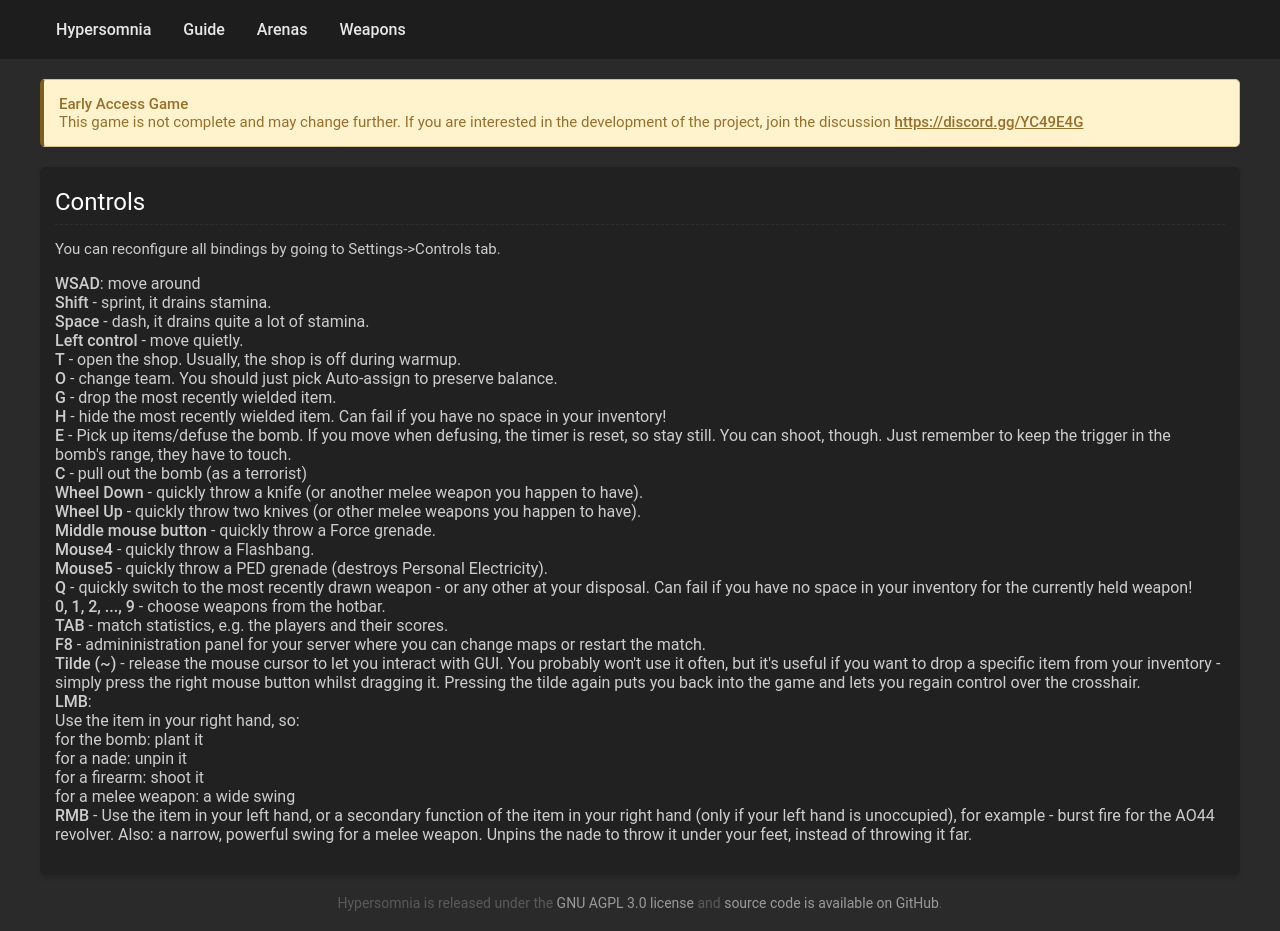
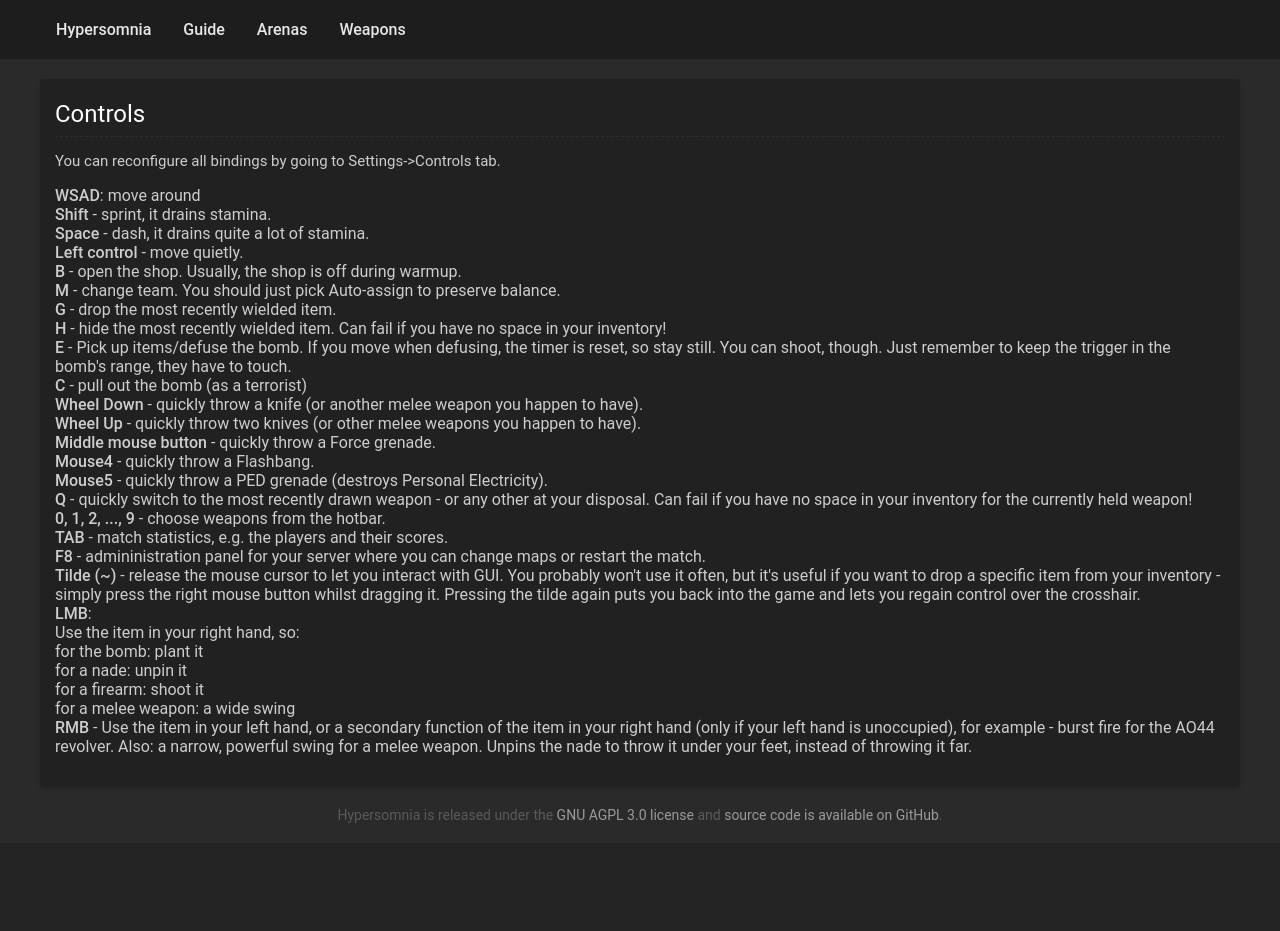
Before and after one commit to TeamHypersomnia/Hypersomnia-homepage, a PHP site: template templates/guide.twig in a window 1280 px wide. After the commit the page ends 823 px from the top, so only its background shows below. Run offline with PHP 8.4, Linux system fonts and the light colour scheme; the template is opened without the code that fills it, so the values that code supplies are empty; some libraries are stand-ins or nearby versions; some web fonts are replaced.

Commit message:
Change alert position and update controls

```diff
--- a/assets/styles/main.css
+++ b/assets/styles/main.css
@@ -122,7 +122,7 @@ a > i.fa-brands:hover {
   }
 
   .content {
-    border-radius: 5px;
+    border-radius: 4px;
   }
 
   .arenas {
@@ -210,7 +210,7 @@ body {
 }
 
 .dc {
-  height: 100%;
+  height: 80%;
   width: 100%;
 }
 
@@ -367,7 +367,7 @@ body {
   color: #fff;
   text-align: center;
   padding: 5px 0;
-  border-radius: 6px;
+  border-radius: 4px;
   position: absolute;
   z-index: 1;
   bottom: 125%;
@@ -394,20 +394,26 @@ body {
 }
 
 .alert {
-  margin-top: 20px;
+  margin-bottom: 20px;
   padding: 15px;
   font-size: 15px;
-  border: 1px solid #d5c395;
-  border-left: 4px solid #7c5e1e;
-  background-color: #fff3cd;
-  color: #956f2d;
-  border-radius: 5px;
+  background-color: #202225;
+  color: #8a8e94;
+  border-radius: 4px;
 }
 
 .alert a {
-  color: #956f2d;
+  color: #e7e7e7;
   text-decoration: underline;
   font-family: 'Roboto Medium', sans-serif;
+}
+
+.alert a:hover {
+  color: #fff;
+}
+
+.alert strong {
+  color: #fff;
 }
 
 .arenas {
--- a/templates/guide.twig
+++ b/templates/guide.twig
@@ -7,8 +7,8 @@
   <li><strong>Shift</strong> - sprint, it drains stamina.</li>
   <li><strong>Space</strong> - dash, it drains quite a lot of stamina.</li>
   <li><strong>Left control</strong> - move quietly.</li>
-  <li><strong>T</strong> - open the shop. Usually, the shop is off during warmup.</li>
-  <li><strong>O</strong> - change team. You should just pick Auto-assign to preserve balance.</li>
+  <li><strong>B</strong> - open the shop. Usually, the shop is off during warmup.</li>
+  <li><strong>M</strong> - change team. You should just pick Auto-assign to preserve balance.</li>
   <li><strong>G</strong> - drop the most recently wielded item.</li>
   <li><strong>H</strong> - hide the most recently wielded item. Can fail if you have no space in your inventory!</li>
   <li><strong>E</strong> - Pick up items/defuse the bomb. If you move when defusing, the timer is reset, so stay still. You can shoot, though. Just remember to keep the trigger in the bomb's range, they have to touch.</li>
--- a/templates/index.twig
+++ b/templates/index.twig
@@ -16,6 +16,10 @@
     </div>
   </div>
   <div>
+    <div class="alert">
+      <strong>Early Access Game</strong><br>
+      This game is not complete and may change further. If you are interested in the development of the project, join the discussion <a href="https://discord.gg/YC49E4G" target="_blank">https://discord.gg/YC49E4G</a>
+    </div>
     <iframe class="dc" src="https://discordapp.com/widget?id=284464744411430912&amp;theme=dark"></iframe>
   </div>
 </div>
--- a/templates/overall_header.twig
+++ b/templates/overall_header.twig
@@ -29,8 +29,4 @@
     </div>
   </div>
   <div class="container">
-    <div class="alert">
-      <strong>Early Access Game</strong><br>
-      This game is not complete and may change further. If you are interested in the development of the project, join the discussion <a href="https://discord.gg/YC49E4G" target="_blank">https://discord.gg/YC49E4G</a>
-    </div>
     <div class="content">
```
